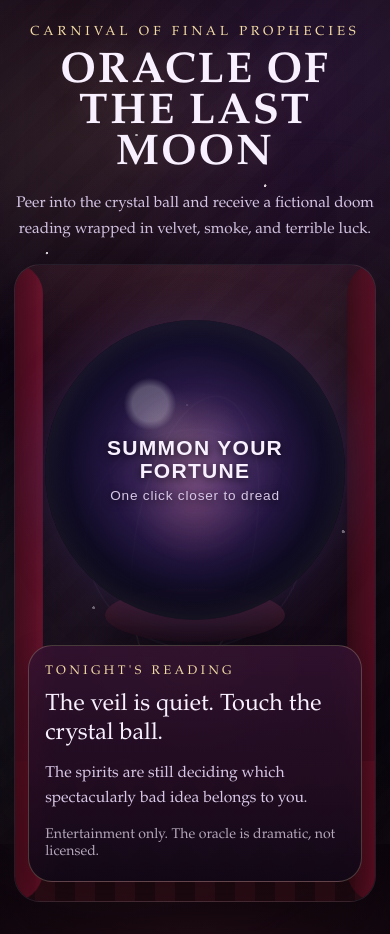
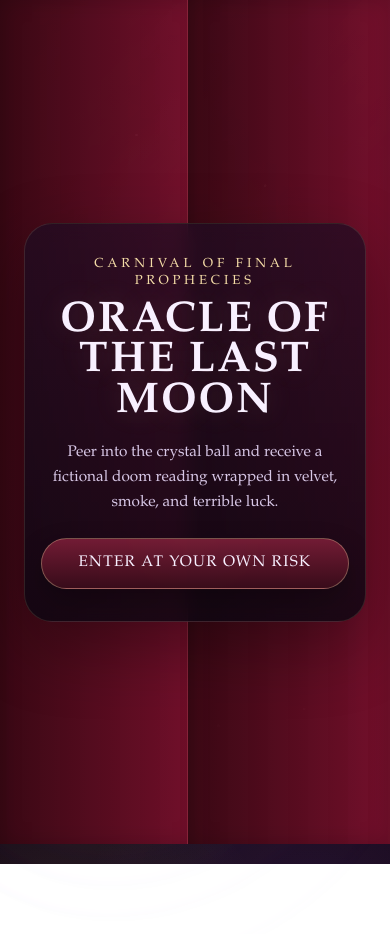
Before and after one commit to truebitforgenorth/FortuneTeller, a plain HTML site: page index.html in a window 390 px wide. After the commit the page ends 864 px from the top, so only its background shows below. Drawn offline with Linux system fonts and the light colour scheme.

Commit message:
Add files via upload

```diff
--- a/index.html
+++ b/index.html
@@ -12,16 +12,26 @@
     <div class="mist mist-a" aria-hidden="true"></div>
     <div class="mist mist-b" aria-hidden="true"></div>
 
-    <main class="app-shell">
-      <section class="hero">
+    <section class="landing-screen" id="landingScreen">
+      <div class="landing-curtain landing-curtain-left" aria-hidden="true"></div>
+      <div class="landing-curtain landing-curtain-right" aria-hidden="true"></div>
+
+      <div class="landing-content">
         <p class="eyebrow">Carnival of Final Prophecies</p>
         <h1>Oracle of the Last Moon</h1>
         <p class="intro">
           Peer into the crystal ball and receive a fictional doom reading wrapped
           in velvet, smoke, and terrible luck.
         </p>
+        <button class="enter-button" id="enterButton" type="button">
+          Enter at your own risk
+        </button>
+      </div>
     </section>
 
+    <main class="app-shell" id="appShell">
+      <section class="stage-wrap">
+        <p class="stage-kicker">The curtains part. The oracle waits.</p>
         <section class="stage" aria-label="Fortune teller stage">
           <div class="curtain curtain-left" aria-hidden="true"></div>
           <div class="curtain curtain-right" aria-hidden="true"></div>
@@ -55,6 +65,7 @@
             </p>
           </article>
         </section>
+      </section>
     </main>
 
     <script src="./script.js"></script>
--- a/script.js
+++ b/script.js
@@ -1,3 +1,6 @@
+const landingScreen = document.getElementById("landingScreen");
+const appShell = document.getElementById("appShell");
+const enterButton = document.getElementById("enterButton");
 const stage = document.querySelector(".stage");
 const card = document.getElementById("fortuneCard");
 const button = document.getElementById("fortuneButton");
@@ -105,4 +108,21 @@ function revealFortune() {
   }, 1300);
 }
 
+function revealStage() {
+  if (landingScreen.classList.contains("is-opening")) {
+    return;
+  }
+
+  landingScreen.classList.add("is-opening");
+
+  window.setTimeout(() => {
+    appShell.classList.add("is-visible");
+  }, 500);
+
+  window.setTimeout(() => {
+    landingScreen.classList.add("is-hidden");
+  }, 1450);
+}
+
+enterButton.addEventListener("click", revealStage);
 button.addEventListener("click", revealFortune);
--- a/styles.css
+++ b/styles.css
@@ -114,11 +114,143 @@ body::after {
   place-items: center;
   gap: 2rem;
   padding: 2.5rem 1.25rem 3rem;
+  opacity: 0;
+  visibility: hidden;
+  transform: translateY(28px) scale(0.98);
+  transition:
+    opacity 700ms ease,
+    transform 700ms ease,
+    visibility 0s linear 700ms;
 }
 
-.hero {
+.app-shell.is-visible {
+  opacity: 1;
+  visibility: visible;
+  transform: translateY(0) scale(1);
+  transition:
+    opacity 700ms ease,
+    transform 700ms ease,
+    visibility 0s linear 0s;
+}
+
+.landing-screen {
+  position: fixed;
+  inset: 0;
+  z-index: 4;
+  display: grid;
+  place-items: center;
+  padding: 1.5rem;
+  overflow: hidden;
+}
+
+.landing-screen::before {
+  content: "";
+  position: absolute;
+  inset: 0;
+  background:
+    radial-gradient(circle at 50% 28%, rgba(255, 213, 143, 0.12), transparent 24%),
+    linear-gradient(180deg, rgba(11, 5, 16, 0.1), rgba(6, 3, 10, 0.82));
+}
+
+.landing-content {
+  position: relative;
+  z-index: 1;
   width: min(720px, 100%);
   text-align: center;
+  padding: 2.5rem 1.4rem;
+  border-radius: 28px;
+  background: linear-gradient(180deg, rgba(29, 12, 34, 0.72), rgba(12, 7, 18, 0.82));
+  border: 1px solid rgba(244, 220, 167, 0.12);
+  box-shadow: 0 24px 70px rgba(0, 0, 0, 0.32);
+  backdrop-filter: blur(10px);
+}
+
+.landing-curtain {
+  position: absolute;
+  top: 0;
+  width: 52%;
+  height: 100%;
+  background:
+    linear-gradient(90deg, rgba(58, 8, 20, 0.98), rgba(124, 16, 45, 0.92)),
+    repeating-linear-gradient(
+      90deg,
+      rgba(255, 255, 255, 0.07) 0 20px,
+      rgba(0, 0, 0, 0.08) 20px 40px
+    );
+  box-shadow: inset 0 0 22px rgba(0, 0, 0, 0.18);
+  transition: transform 1400ms cubic-bezier(0.2, 0.85, 0.15, 1);
+}
+
+.landing-curtain-left {
+  left: 0;
+  border-right: 1px solid rgba(255, 233, 190, 0.08);
+}
+
+.landing-curtain-right {
+  right: 0;
+  border-left: 1px solid rgba(255, 233, 190, 0.08);
+}
+
+.landing-screen.is-opening .landing-curtain-left {
+  transform: translateX(-105%);
+}
+
+.landing-screen.is-opening .landing-curtain-right {
+  transform: translateX(105%);
+}
+
+.landing-screen.is-opening .landing-content {
+  animation: landingFade 560ms ease forwards;
+}
+
+.landing-screen.is-hidden {
+  opacity: 0;
+  visibility: hidden;
+  transition:
+    opacity 500ms ease,
+    visibility 0s linear 500ms;
+}
+
+.stage-wrap {
+  width: min(980px, 100%);
+}
+
+.stage-kicker {
+  margin: 0 0 1rem;
+  text-align: center;
+  letter-spacing: 0.16rem;
+  text-transform: uppercase;
+  font-size: 0.82rem;
+  color: var(--soft-gold);
+}
+
+.enter-button {
+  margin-top: 1.4rem;
+  padding: 0.95rem 1.5rem;
+  border: 1px solid rgba(244, 220, 167, 0.34);
+  border-radius: 999px;
+  background:
+    linear-gradient(180deg, rgba(120, 29, 55, 0.94), rgba(58, 12, 27, 0.96)),
+    radial-gradient(circle at top, rgba(255, 223, 155, 0.15), transparent 55%);
+  color: var(--text-main);
+  font: inherit;
+  font-size: 0.96rem;
+  letter-spacing: 0.08rem;
+  text-transform: uppercase;
+  cursor: pointer;
+  box-shadow: 0 14px 30px rgba(0, 0, 0, 0.28);
+  transition: transform 220ms ease, box-shadow 220ms ease, border-color 220ms ease;
+}
+
+.enter-button:hover {
+  transform: translateY(-2px);
+  box-shadow: 0 18px 36px rgba(0, 0, 0, 0.34);
+  border-color: rgba(244, 220, 167, 0.52);
+}
+
+.enter-button:focus-visible {
+  outline: 2px solid rgba(255, 223, 149, 0.9);
+  outline-offset: 6px;
 }
 
 .eyebrow {
@@ -129,7 +261,7 @@ body::after {
   color: var(--soft-gold);
 }
 
-.hero h1 {
+.landing-content h1 {
   margin: 0;
   font-size: clamp(2.7rem, 7vw, 5rem);
   line-height: 0.95;
@@ -499,6 +631,17 @@ body::after {
   }
 }
 
+@keyframes landingFade {
+  from {
+    opacity: 1;
+    transform: scale(1);
+  }
+  to {
+    opacity: 0;
+    transform: scale(0.96);
+  }
+}
+
 @media (max-width: 720px) {
   .app-shell {
     padding: 1.5rem 0.9rem 2rem;
@@ -518,6 +661,10 @@ body::after {
     width: calc(100% - 0.4rem);
   }
 
+  .landing-content {
+    padding: 2rem 1rem;
+  }
+
   .ball-text {
     padding: 2rem;
   }
@@ -532,13 +679,18 @@ body::after {
 }
 
 @media (max-width: 520px) {
-  .hero h1 {
+  .landing-content h1 {
     font-size: clamp(2.2rem, 11vw, 3.1rem);
   }
 
   .intro {
     font-size: 0.96rem;
     line-height: 1.65;
+  }
+
+  .enter-button {
+    width: 100%;
+    max-width: 320px;
   }
 
   .stage {
```
Lines whose indentation alone changed are shown as unchanged.
